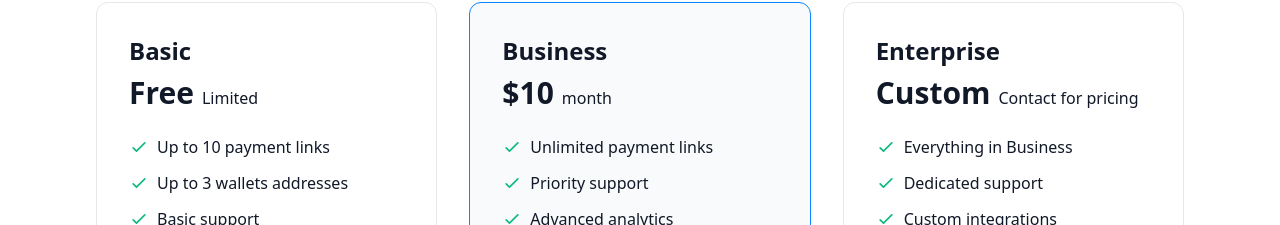
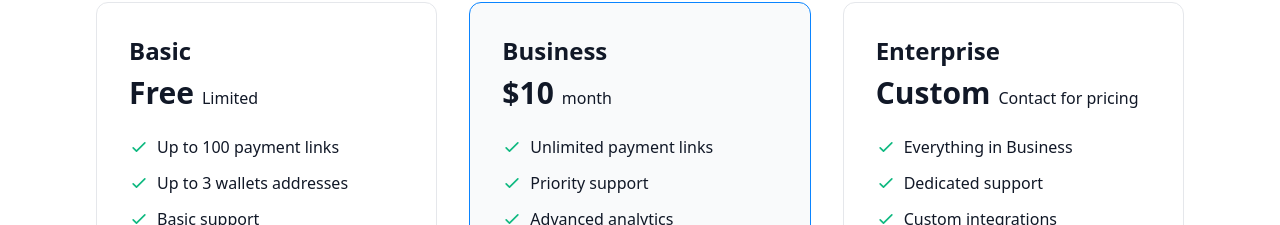
Before and after one commit to suzaadev/website, a Next.js app: page / in a window 1280 px wide. Shown: the part 2272-2497 px from the top of the page. Built offline with nearby package versions, Linux system fonts and the light colour scheme.

Commit message:
Fix on page

```diff
--- a/components/Pricing.tsx
+++ b/components/Pricing.tsx
@@ -13,7 +13,7 @@ export default function Pricing() {
       price: 'Free',
       period: 'Limited',
       features: [
-        'Up to 10 payment links',
+        'Up to 100 payment links',
         'Up to 3 wallets addresses',
         'Basic support',
         'Community access',
```
